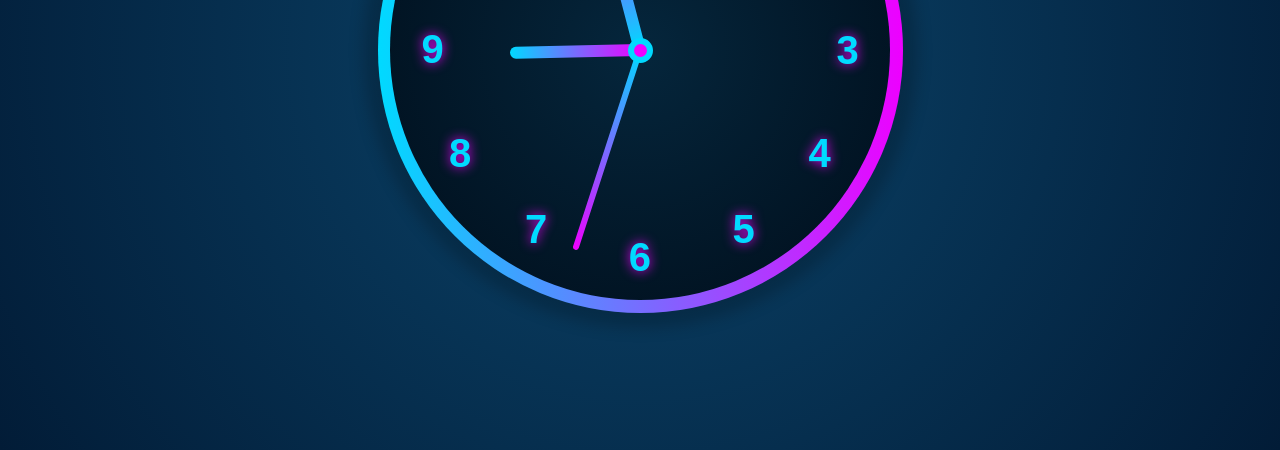
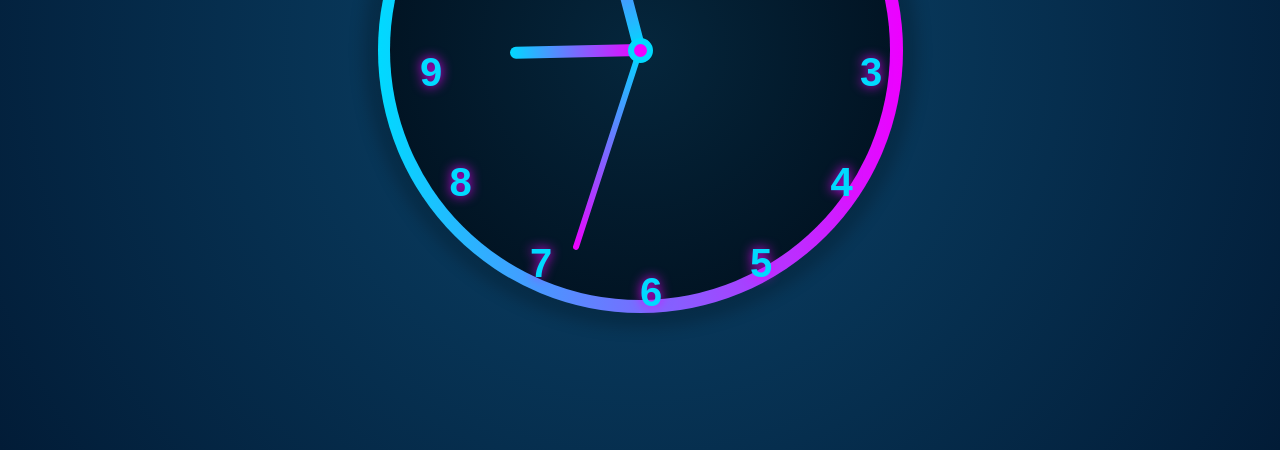
Before and after one commit to BeardedRaged/analog-clock, a plain HTML site: page index.html in a window 1280 px wide. Shown: the part 350-800 px from the top of the page. Drawn offline with Linux system fonts and the light colour scheme.

Commit message:
Update style.css

```diff
--- a/style.css
+++ b/style.css
@@ -1,17 +1,17 @@
-*{
+* {
     margin: 0;
     padding: 0;
     box-sizing: border-box;
     font-family: 'Poppins', sans-serif;
 }
-body{
+body {
     display: flex;
     justify-content: center;
     align-items: center;
     min-height: 100vh;
     background: radial-gradient(circle, #0b456b, #021c37);
 }
-.clock{
+.clock {
     position: relative;
     width: 500px;
     height: 500px;
@@ -21,7 +21,7 @@ body{
     align-items: center;
     background: radial-gradient(circle, #05263c, #000d1a);
 }
-.clock::before{
+.clock::before {
     content: '';
     position: absolute;
     width: 525px;
@@ -31,20 +31,27 @@ body{
     box-shadow: 0 0 15px 15px rgba(0,0,0,0.2);
     z-index: -1;
 }
-.number{
+
+/* --- FIXED NUMBERS --- */
+.number {
     position: absolute;
-    transform: rotate(calc(30deg * var(--n)));
-    text-align: center;
-    inset: 20px;
+    top: 50%;
+    left: 50%;
+    transform: rotate(calc(30deg * var(--n))) translateY(-220px);
+    transform-origin: center;
     font-size: 40px;
     color: #00daff;
     text-shadow: 0 0 12px #ee00ff;
 }
-.number b{
+.number b {
     display: inline-block;
     transform: rotate(calc(-30deg * var(--n)));
 }
-.hour-hand, .minute-hand, .second-hand{
+
+/* --- HANDS --- */
+.hour-hand,
+.minute-hand,
+.second-hand {
     position: absolute;
     left: 50%;
     bottom: 50%;
@@ -53,22 +60,24 @@ body{
     transform-origin: bottom;
     border-radius: 30px 30px 0 0;
 }
-.hour-hand{
+.hour-hand {
     width: 12px;
     height: 130px;
     background: linear-gradient(#00d9ff, #ee00ff);
 }
-.minute-hand{
+.minute-hand {
     width: 12px;
     height: 190px;
-    background: linear-gradient(to top,#00d9ff, #ee00ff);
+    background: linear-gradient(to top, #00d9ff, #ee00ff);
 }
-.second-hand{
+.second-hand {
     width: 6px;
     height: 210px;
-    background: linear-gradient(to top,#00d9ff, #ee00ff);
+    background: linear-gradient(to top, #00d9ff, #ee00ff);
 }
-.center-dot{
+
+/* --- CENTER DOT --- */
+.center-dot {
     position: absolute;
     width: 25px;
     height: 25px;
```
